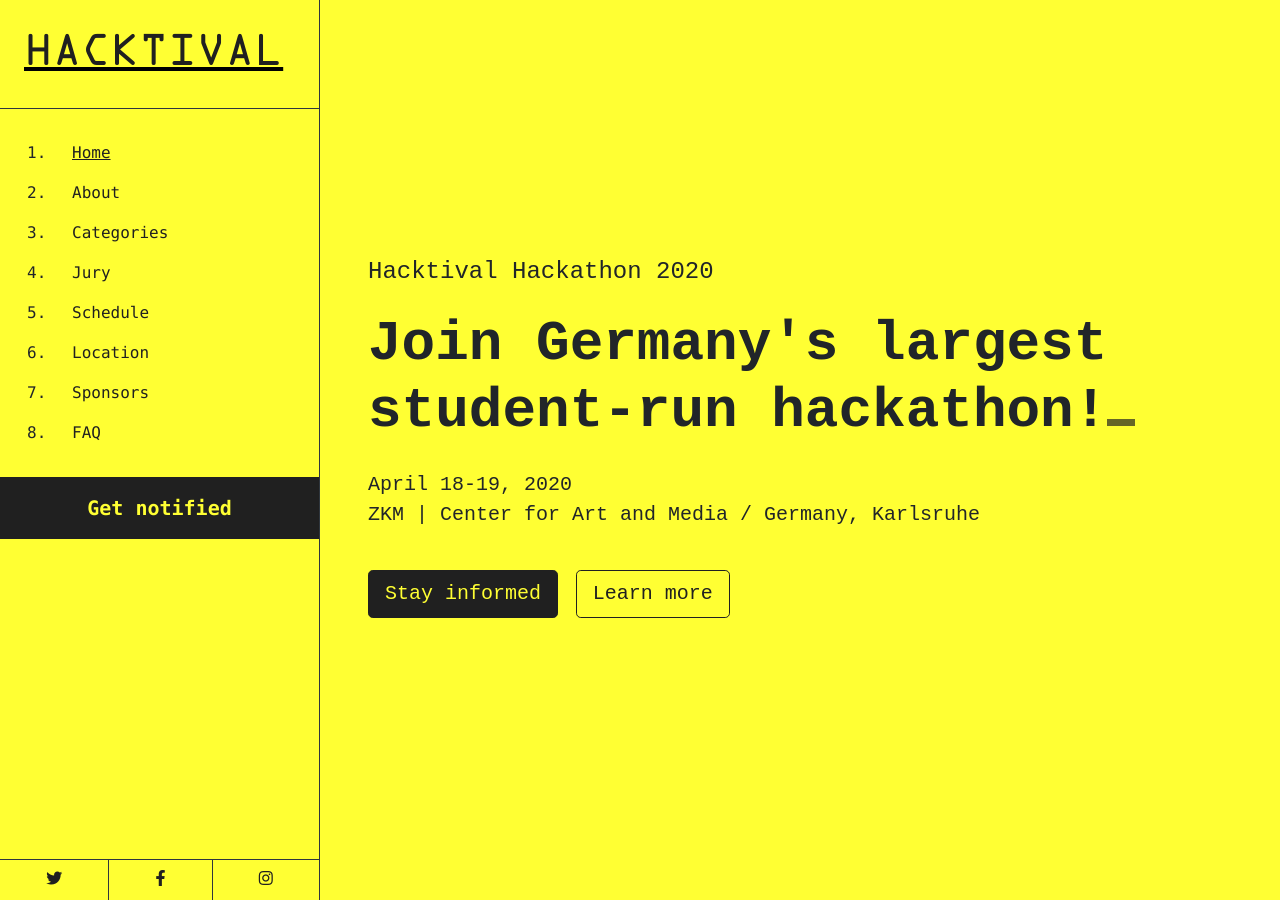
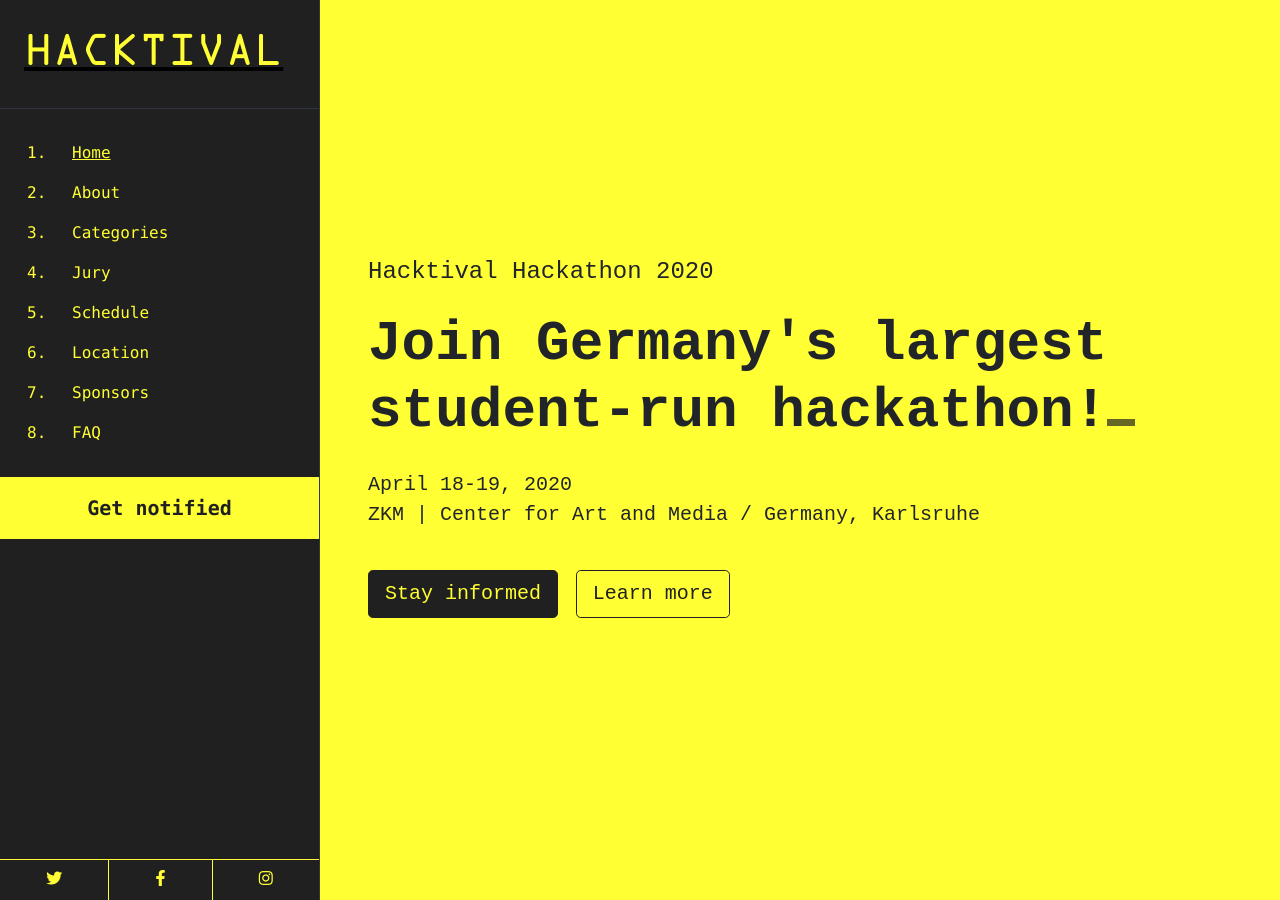
Before and after one commit to hackundsoehne/hacktival-website-2020, a Jekyll site: the page built from index.html, in a window 1280 px wide and 900 px high. Built offline with Jekyll 4.4.1, drawn with Linux system fonts in a browser that asks for light colours.

Commit message:
Make the sidebar dark for more contrast

```diff
--- a/_includes/sidebar.html
+++ b/_includes/sidebar.html
@@ -1,9 +1,9 @@
-<nav id="sidebar" class="d-none d-lg-flex flex-column bg-primary border-right border-grey">
+<nav id="sidebar" class="d-none d-lg-flex flex-column bg-dark border-right border-grey">
 	<a class="d-none d-lg-block p-4 border-bottom border-grey" href="/">
 		<div class="page-logo">HACKTIVAL</div>
 	</a>
 
-	<ol class="flex-column my-4 ml-3 mr-1 text-monospace text-black">
+	<ol class="flex-column my-4 ml-3 mr-1 text-monospace text-primary">
 		{% for item in site.data.navigation %}
 			<li class="nav-item">
 				<a class="nav-link{% if page.url == item.link %} active{% endif %}" href="{{ item.link }}">{{ item.name }}</a>
@@ -11,16 +11,16 @@
 		{% endfor %}
 	</ol>
 
-	<a class="bg-dark text-primary text-center text-decoration-none text-monospace font-weight-bold d-block px-4 py-3 lead" target="_blank" href="{{ site.main_action_link }}">{{ site.main_action_name }}</a>
+	<a class="bg-primary text-dark text-center text-decoration-none text-monospace font-weight-bold d-block px-4 py-3 lead" target="_blank" href="{{ site.main_action_link }}">{{ site.main_action_name }}</a>
 
-	<div class="mt-auto d-flex flex-row border-top border-grey text-center">
-		<a class="flex-fill px-4 py-2 text-black border-right border-grey" target="_blank" href="{{ site.twitter_link }}">
+	<div class="mt-auto d-flex flex-row border-top border-primary text-center">
+		<a class="flex-fill px-4 py-2 text-primary border-right border-primary" target="_blank" href="{{ site.twitter_link }}">
 			<i class="fab fa-twitter"></i>
 		</a>
-		<a class="flex-fill px-4 py-2 text-black border-right border-grey" target="_blank" href="{{ site.facebook_link }}">
+		<a class="flex-fill px-4 py-2 text-primary border-right border-primary" target="_blank" href="{{ site.facebook_link }}">
 			<i class="fab fa-facebook-f"></i>
 		</a>
-		<a class="flex-fill px-4 py-2 text-black" target="_blank" href="{{ site.instagram_link }}">
+		<a class="flex-fill px-4 py-2 text-primary" target="_blank" href="{{ site.instagram_link }}">
 			<i class="fab fa-instagram"></i>
 		</a>
 	</div>
--- a/_sass/main.scss
+++ b/_sass/main.scss
@@ -65,7 +65,7 @@ $sidebar-width: 320px;
 #sidebar .page-logo {
     font-family: "ocr-a-std";
     font-size: 2.5em;
-    color: map-get($map: $theme-colors, $key: "dark");
+    color: map-get($map: $theme-colors, $key: "primary");
 
     &:hover {
         text-decoration: none;
@@ -73,7 +73,7 @@ $sidebar-width: 320px;
 }
 
 #sidebar .nav-link {
-    color: theme-color("dark");
+    color: theme-color("primary");
 
     &.active, &:hover {
         text-decoration: underline;
```
